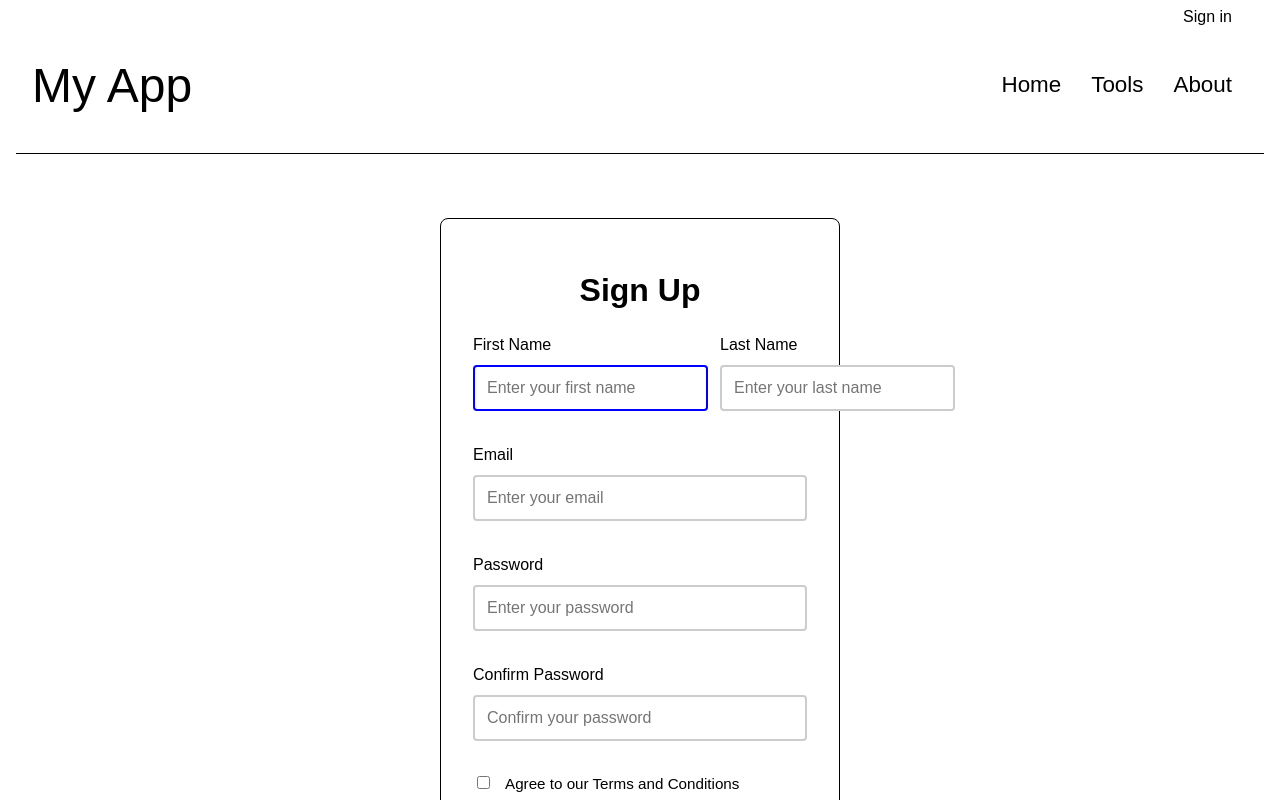
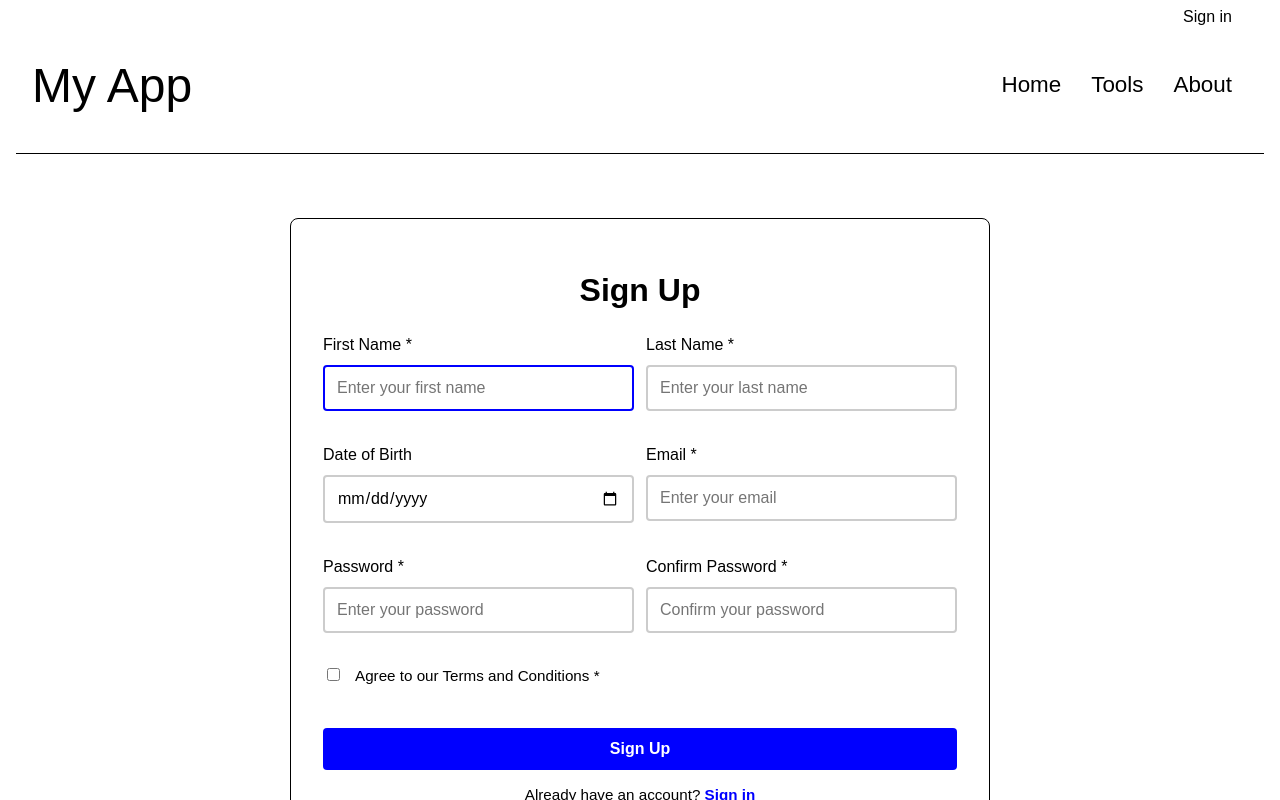
Before and after one commit to AnnaGrygoryeva-01/M4--React-Routing, a React (Vite) app: page /signup in a window 1280 px wide. Shown: the top 800 px of the page. Built offline with nearby package versions, Linux system fonts and the light colour scheme.

Commit message:
Add cross-device compatibility for SignUp page

```diff
--- a/src/pages/Signup/Signup.module.sass
+++ b/src/pages/Signup/Signup.module.sass
@@ -8,10 +8,20 @@
 
 .formWrapper
     width: 100%
-    max-width: 400px
+    max-width: 500px
     padding: 2rem
     border: 1px solid shared.$color-black
     border-radius: 8px
+
+    @media (min-width: 768px)
+        max-width: 600px
+
+    @media (min-width: 1024px)
+        max-width: 700px
+
+    @media (max-width: 600px)
+        max-width: 100%
+        padding: 1.5rem
 
 .title
     font-size: 2rem
@@ -22,10 +32,14 @@
     display: flex
     flex-direction: column
 
-.nameRow
+.formRow
     display: grid
     grid-template-columns: 1fr 1fr
     gap: 0.75rem
+
+    @media (max-width: 600px)
+        grid-template-columns: 1fr
+        gap: 0
 
 .input
     padding: 0.75rem
--- a/src/pages/Signup/index.jsx
+++ b/src/pages/Signup/index.jsx
@@ -8,6 +8,7 @@ function Signup() {
   const initialValues = {
     firstName: "",
     lastName: "",
+    dateOfBirth: "",
     email: "",
     password: "",
     confirmPassword: "",
@@ -36,10 +37,10 @@ function Signup() {
           validationSchema={SIGN_UP_VALIDATION_SCHEMA}
         >
           <Form className={styles.form}>
-            <div className={styles.nameRow}>
+            <div className={styles.formRow}>
               <FormInput
                 classes={classes}
-                label="First Name"
+                label="First Name *"
                 type="text"
                 name="firstName"
                 placeholder="Enter your first name"
@@ -47,36 +48,46 @@ function Signup() {
               />
               <FormInput
                 classes={classes}
-                label="Last Name"
+                label="Last Name *"
                 type="text"
                 name="lastName"
                 placeholder="Enter your last name"
               />
             </div>
+            <div className={styles.formRow}>
               <FormInput
                 classes={classes}
-              label="Email"
+                label="Date of Birth"
+                type="date"
+                name="dateOfBirth"
+              />
+              <FormInput
+                classes={classes}
+                label="Email *"
                 type="email"
                 name="email"
                 placeholder="Enter your email"
               />
+            </div>
+            <div className={styles.formRow}>
               <FormInput
                 classes={classes}
-              label="Password"
+                label="Password *"
                 type="password"
                 name="password"
                 placeholder="Enter your password"
               />
               <FormInput
                 classes={classes}
-              label="Confirm Password"
+                label="Confirm Password *"
                 type="password"
                 name="confirmPassword"
                 placeholder="Confirm your password"
               />
+            </div>
             <FormInput
               classes={classes}
-              label="Agree to our Terms and Conditions"
+              label="Agree to our Terms and Conditions *"
               type="checkbox"
               name="agreeToTerms"
             />
--- a/src/schemas/authSchemas.js
+++ b/src/schemas/authSchemas.js
@@ -27,6 +27,9 @@ export const SIGN_UP_VALIDATION_SCHEMA = yup.object({
     .min(2, "Last name must be at least 2 characters")
     .max(50, "Last name must not exceed 50 characters")
     .required("Last name is required"),
+  dateOfBirth: yup
+    .date()
+    .max(new Date(), "Date of birth cannot be in the future"),
   email: yup
     .string()
     .trim()
```
Lines whose indentation alone changed are shown as unchanged.
